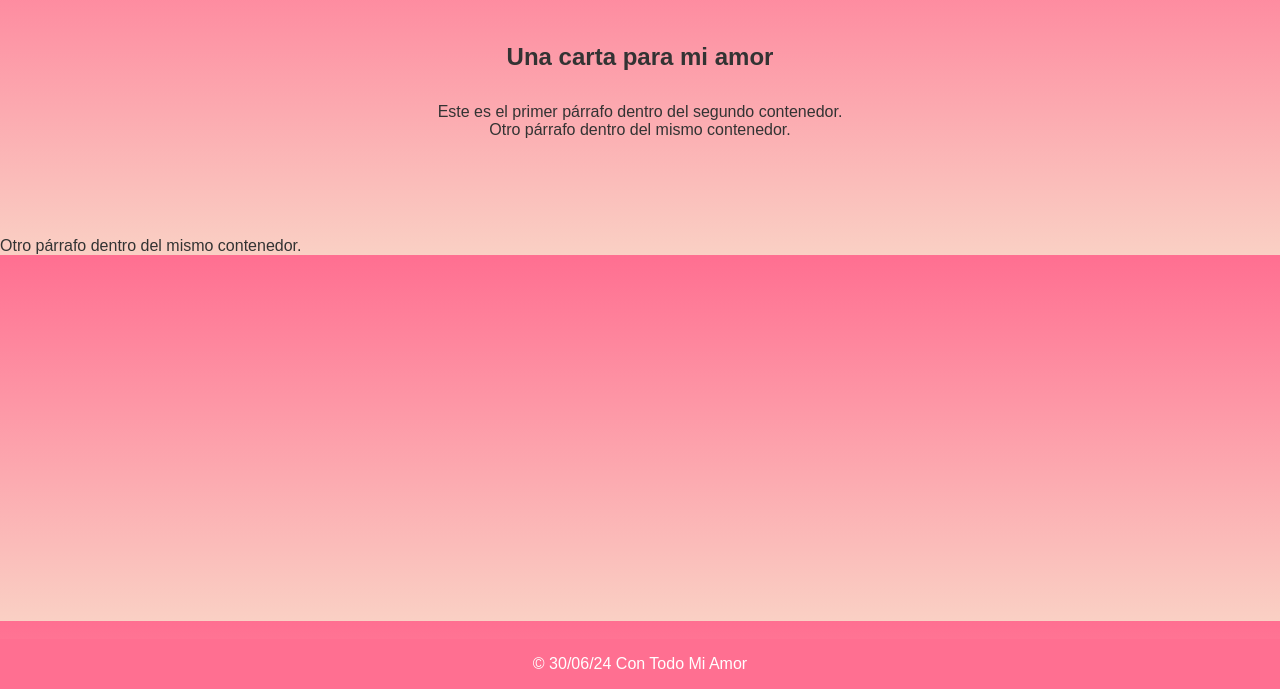
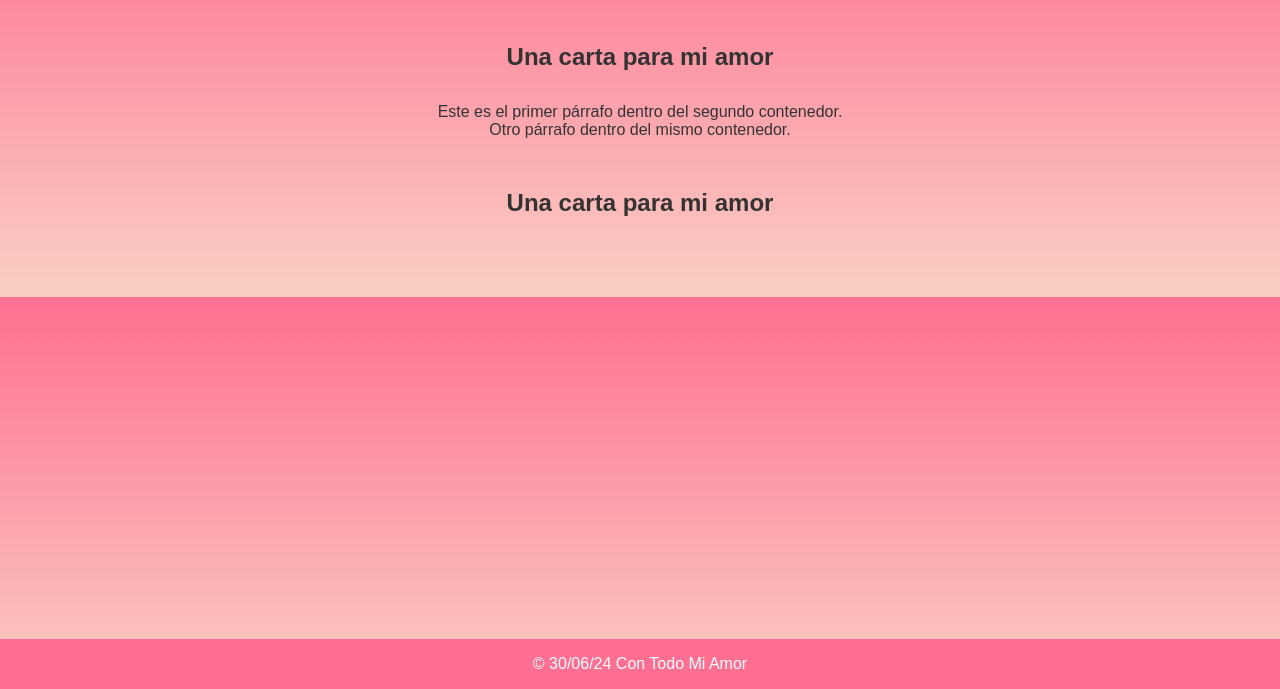
Before and after one commit to Adberryweb/Adberry.com, a plain HTML site: page index.html in a window 1280 px wide. Shown: the part 111-800 px from the top of the page. Drawn offline with Linux system fonts and the light colour scheme.

Commit message:
Update index.html

```diff
--- a/index.html
+++ b/index.html
@@ -20,11 +20,13 @@
         <p>Otro párrafo dentro del mismo contenedor.</p>
     </div>
 
+        <section id="message">
+            <h2>Una carta para mi amor</h2>
+        </section>
+
     </main>
 
     <div class="heart-container"></div>
-
-        <p>Otro párrafo dentro del mismo contenedor.</p>
 
     <footer>
         <p>&copy; 30/06/24 Con Todo Mi Amor</p>
```
